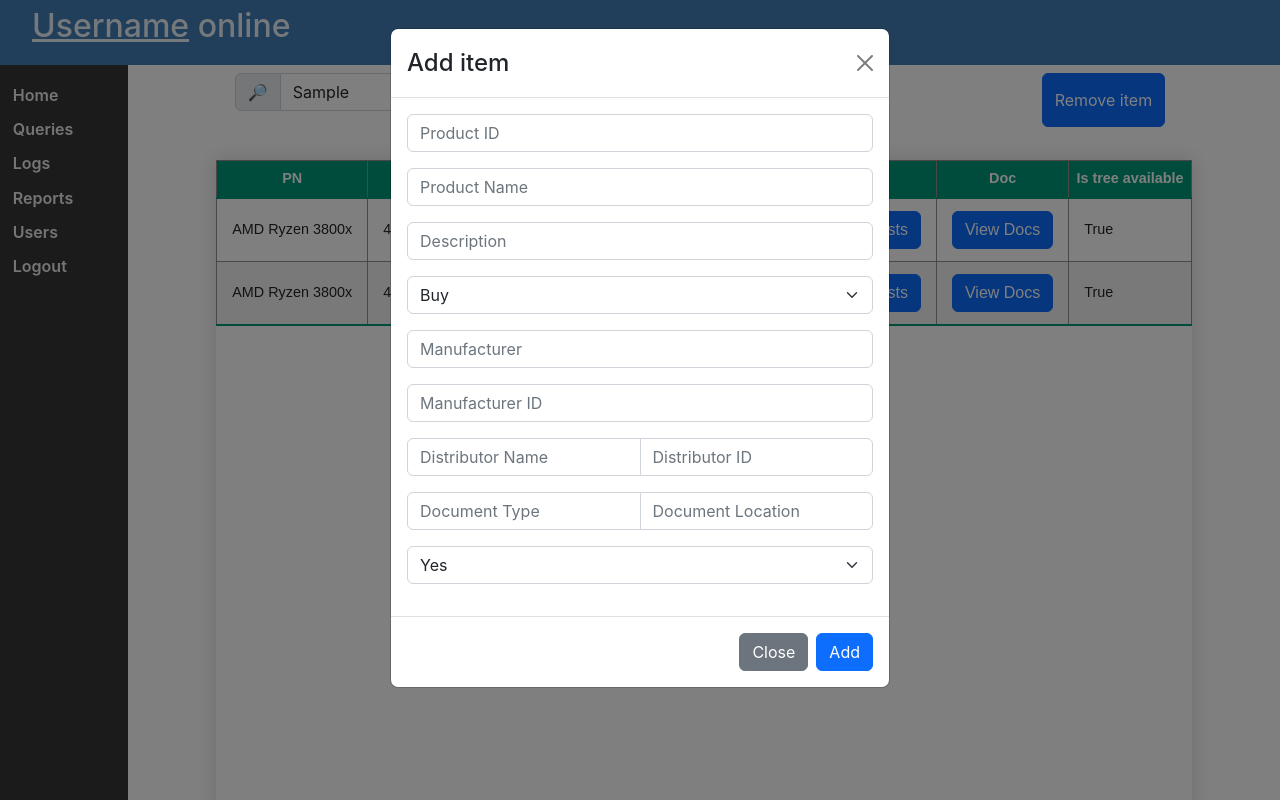
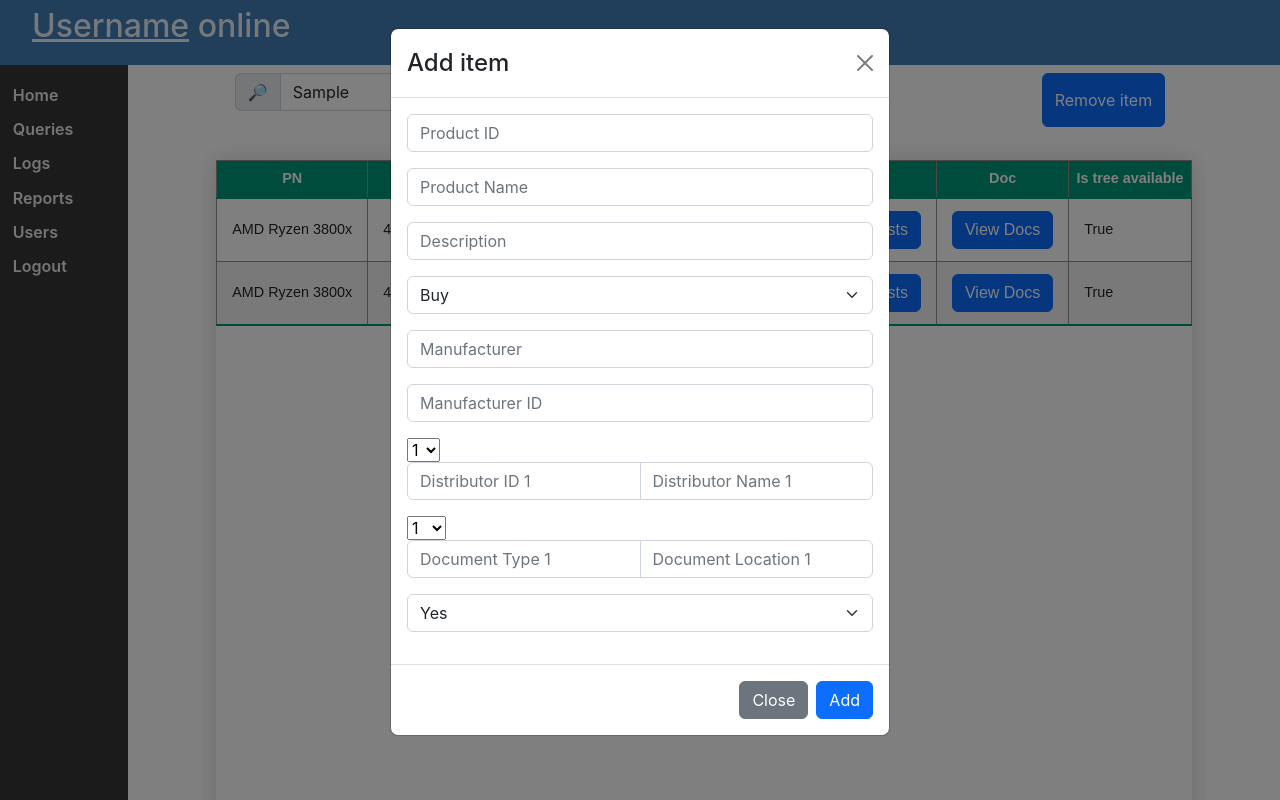
Before and after one commit to anaeitan14/Bomt-React, a React (Create React App) app in the folder client/: page / in a window 1280 px wide. Both pictures are taken after typing "Sample" into the empty fields and a click on the button "Add item". Shown: the top 800 px of the page. Built offline with nearby package versions, Linux system fonts and the light colour scheme.

Commit message:
Dynamic inputs

```diff
--- a/client/src/components/buttons/AddBtn.jsx
+++ b/client/src/components/buttons/AddBtn.jsx
@@ -6,38 +6,84 @@ import InputGroup from "react-bootstrap/InputGroup";
 import axios from "axios";
 
 const AddBtn = () => {
-  const [ProductID, setProductID] = useState("");
-  const [ProductName, setProductName] = useState("");
-  const [Description, setDescription] = useState("");
-  const [BuyMake, setBuyMake] = useState("");
-  const [Manufacturer, setManufacturer] = useState("");
-  const [ManufacturerID, setManufacturerID] = useState("");
-  const [DistributorName, setDistributorName] = useState("");
-  const [DistributorID, setDistributorID] = useState("");
-  const [DocumentType, setDocumentType] = useState("");
-  const [DocumentLocation, setDocumentLocation] = useState("");
-  const [TreeAvailable, setTreeAvailable] = useState(false);
-
+  const [productID, setProductID] = useState("");
+  const [productName, setProductName] = useState("");
+  const [description, setDescription] = useState("");
+  const [buyMake, setBuyMake] = useState("Buy");
+  const [manufacturer, setManufacturer] = useState("");
+  const [manufacturerID, setManufacturerID] = useState("");
+  const [treeAvailable, setTreeAvailable] = useState(false);
+  const [dynamicInputs, setDynamicInputs] = useState({});
+  const [distCount, setDistCount] = useState(1);
+  const [docCount, setDocCount] = useState(1);
   const [show, setShow] = useState(false);
   const handleClose = () => setShow(false);
   const handleShow = () => setShow(true);
+
+  const distInputs = [];
+  for (let i = 0; i < distCount; i++) {
+    let distID = "distID" + (i + 1);
+    let distID2 = "Distributor ID " + (i + 1);
+    let distName = "distName" + (i + 1);
+    let distName2 = "Distributor Name " + (i + 1);
+    distInputs.push(
+      <InputGroup className="mb-3">
+        <Form.Control
+          onChange={(e) => {
+            setDynamicInputs(e);
+          }}
+          placeholder={distID2}
+          name={distID}
+        />
+        <Form.Control
+          onChange={(e) => {
+            setDynamicInputs(e);
+          }}
+          placeholder={distName2}
+          name={distName}
+        />
+      </InputGroup>
+    );
+  }
+
+  const docInputs = [];
+  for (let i = 0; i < docCount; i++) {
+    let docType = "docType" + (i + 1);
+    let docType2 = "Document Type " + (i + 1);
+    let docLoc = "docLoc" + i;
+    let docLoc2 = "Document Location " + (i + 1);
+    docInputs.push(
+      <InputGroup className="mb-3">
+        <Form.Control
+          onChange={(e) => {
+            setDynamicInputs(e);
+          }}
+          placeholder={docType2}
+          name={docType}
+        />
+        <Form.Control
+          onChange={(e) => {
+            setDynamicInputs(e);
+          }}
+          placeholder={docLoc2}
+          name={docLoc}
+        />
+      </InputGroup>
+    );
+  }
 
   const handleAdd = () => {
     const URL = "http://localhost:5000/api/addItem";
 
     axios.post(URL, {
       item: {
-        ProductID: ProductID,
-        ProductName: ProductName,
-        Description: Description,
-        BuyMake: BuyMake,
-        Manufacturer: Manufacturer,
-        ManufacturerID: ManufacturerID,
-        DistributorName: DistributorName,
-        DistributorID: DistributorID,
-        DocumentType: DocumentType,
-        DocumentLocation: DocumentLocation,
-        TreeAvailable: TreeAvailable,
+        ProductID: productID,
+        ProductName: productName,
+        Description: description,
+        BuyMake: buyMake,
+        Manufacturer: manufacturer,
+        ManufacturerID: manufacturerID,
+        TreeAvailable: treeAvailable,
       },
     });
   };
@@ -98,34 +144,27 @@ const AddBtn = () => {
                 placeholder="Manufacturer ID"
               />
             </InputGroup>
-            <InputGroup className="mb-3">
-              <Form.Control
-                onChange={(e) => {
-                  setDistributorName(e.target.value);
-                }}
-                placeholder="Distributor Name"
-              />
-              <Form.Control
-                onChange={(e) => {
-                  setDistributorID(e.target.value);
-                }}
-                placeholder="Distributor ID"
-              />
-            </InputGroup>
-            <InputGroup className="mb-3">
-              <Form.Control
-                onChange={(e) => {
-                  setDocumentType(e.target.value);
-                }}
-                placeholder="Document Type"
-              />
-              <Form.Control
-                onChange={(e) => {
-                  setDocumentLocation(e.target.value);
-                }}
-                placeholder="Document Location"
-              />
-            </InputGroup>
+            <select onChange={(e) => setDistCount(e.target.value)}>
+              <option value="1">1</option>
+              <option value="2">2</option>
+              <option value="3">3</option>
+              <option value="4">4</option>
+              <option value="5">5</option>
+            </select>
+            {distInputs.map((inp) => inp)}
+            <select onChange={(e) => setDocCount(e.target.value)}>
+              <option value="1">1</option>
+              <option value="2">2</option>
+              <option value="3">3</option>
+              <option value="4">4</option>
+              <option value="5">5</option>
+              <option value="6">6</option>
+              <option value="7">7</option>
+              <option value="8">8</option>
+              <option value="9">9</option>
+              <option value="10">10</option>
+            </select>
+            {docInputs.map((inp) => inp)}
             <Form.Select
               className="mb-3"
               onChange={(e) => setTreeAvailable(e.target.value)}
```
